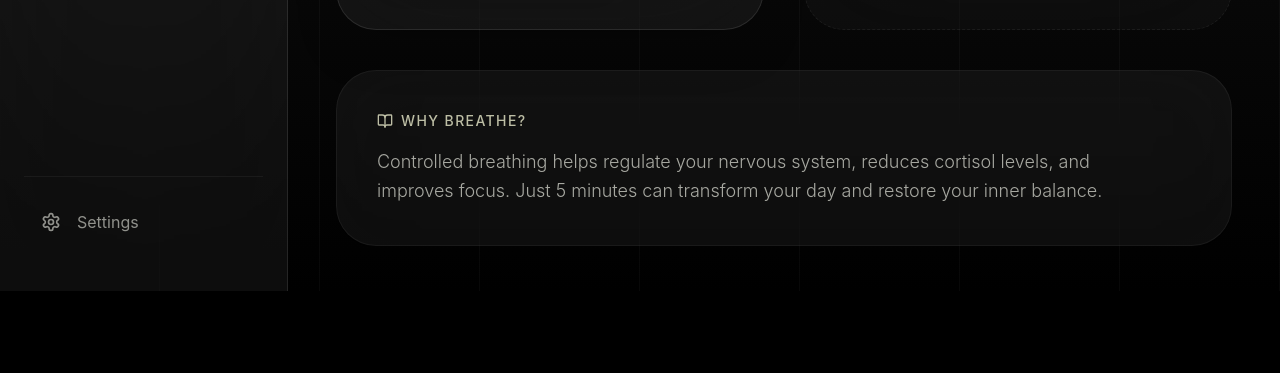
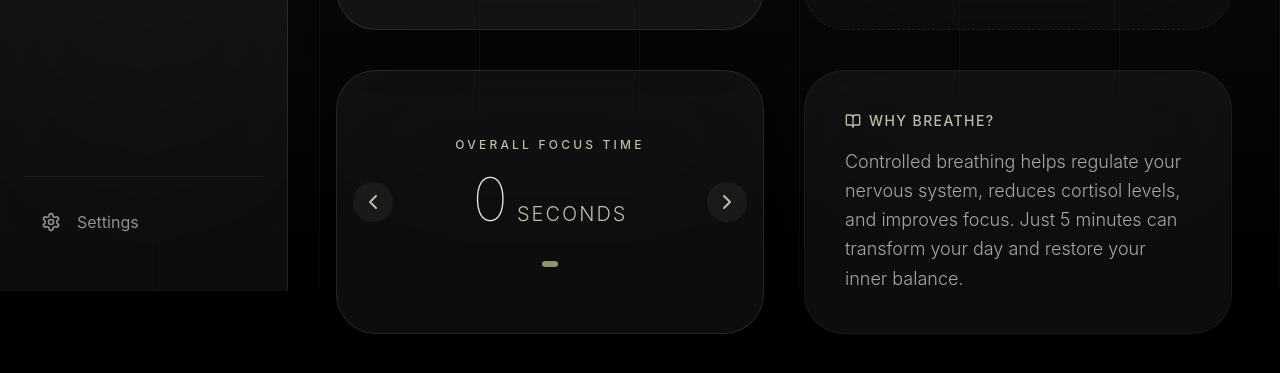
Before and after one commit to vishwascr/breathingapp, a React (Vite) app in the folder frontend/: page / in a window 1280 px wide. Shown: the part 509-882 px from the top of the page. Before the commit the page ends 835 px from the top, so only its background shows below. Built offline with nearby package versions, Linux system fonts and the light colour scheme; no server answers.

Commit message:
Dashboard stats - total time added

```diff
--- a/frontend/src/components/Dashboard.jsx
+++ b/frontend/src/components/Dashboard.jsx
@@ -1,12 +1,30 @@
 import { useState, useRef, useEffect } from 'react';
 import { useNavigate } from 'react-router-dom';
-import { Play, ChevronDown, Clock, BookOpen, Quote } from 'lucide-react';
+import { Play, ChevronDown, Clock, BookOpen, ChevronLeft, ChevronRight } from 'lucide-react';
 
 function Dashboard({ history, methods, selectedMethod, onMethodChange }) {
   const navigate = useNavigate();
   const [isDropdownOpen, setIsDropdownOpen] = useState(false);
   const dropdownRef = useRef(null);
+  const [activeStatIndex, setActiveStatIndex] = useState(0);
+
   const lastSession = history.length > 0 ? history[0] : null;
+
+  // Calculate Stats
+  const stats = [
+    {
+      label: 'Overall Focus Time',
+      total: history.reduce((total, session) => total + session.duration, 0),
+      color: 'text-text'
+    },
+    ...Object.entries(methods).map(([key, method]) => ({
+      label: `${method.name} Total`,
+      total: history
+        .filter(session => session.pattern === method.name)
+        .reduce((total, session) => total + session.duration, 0),
+      color: key === 'box' ? 'text-accent' : 'text-text'
+    }))
+  ].filter(stat => stat.total > 0 || stat.label === 'Overall Focus Time');
 
   const getGreeting = () => {
     const hour = new Date().getHours();
@@ -32,6 +50,9 @@ function Dashboard({ history, methods, selectedMethod, onMethodChange }) {
       setIsDropdownOpen(!isDropdownOpen);
     }
   };
+
+  const nextStat = () => setActiveStatIndex((prev) => (prev + 1) % stats.length);
+  const prevStat = () => setActiveStatIndex((prev) => (prev - 1 + stats.length) % stats.length);
 
   const greeting = getGreeting();
 
@@ -124,12 +145,52 @@ function Dashboard({ history, methods, selectedMethod, onMethodChange }) {
           </section>
         )}
 
-        <section className="bg-white/5 backdrop-blur-2xl border border-white/5 rounded-squircle-lg p-8 md:p-10 lg:col-span-2">
+        <section className="relative bg-white/5 backdrop-blur-3xl border border-white/10 rounded-squircle-lg p-8 md:p-10 shadow-xl flex flex-col justify-between hover:bg-white/10 transition-all duration-300 min-h-[220px]">
+          <button
+            onClick={prevStat}
+            className="absolute left-4 top-1/2 -translate-y-1/2 p-2 rounded-full bg-white/5 hover:bg-white/10 text-dim transition-all z-20"
+          >
+            <ChevronLeft size={24} />
+          </button>
+          <button
+            onClick={nextStat}
+            className="absolute right-4 top-1/2 -translate-y-1/2 p-2 rounded-full bg-white/5 hover:bg-white/10 text-dim transition-all z-20"
+          >
+            <ChevronRight size={24} />
+          </button>
+
+          <div className="px-8 flex flex-col items-center text-center h-full justify-center">
+            <div className="flex items-center gap-2 mb-4">
+              <h3 className="text-xs uppercase tracking-[0.2rem] text-dim font-medium">{stats[activeStatIndex].label}</h3>
+            </div>
+            <div className="flex items-baseline justify-center gap-3">
+              <span className={`text-5xl md:text-6xl font-thin tracking-tighter ${stats[activeStatIndex].color}`}>
+                {stats[activeStatIndex].total}
+              </span>
+              <span className="text-lg md:text-xl font-light text-dim uppercase tracking-widest">seconds</span>
+            </div>
+
+            {/* Pagination Dots */}
+            <div className="flex gap-2 mt-8">
+              {stats.map((_, i) => (
+                <button
+                  key={i}
+                  onClick={() => setActiveStatIndex(i)}
+                  className={`w-1.5 h-1.5 rounded-full transition-all duration-300 ${
+                    activeStatIndex === i ? 'bg-accent w-4' : 'bg-white/20'
+                  }`}
+                />
+              ))}
+            </div>
+          </div>
+        </section>
+
+        <section className="bg-white/5 backdrop-blur-2xl border border-white/5 rounded-squircle-lg p-8 md:p-10 flex flex-col h-full">
           <div className="flex items-center gap-2 mb-4">
             <BookOpen size={16} className="text-dim" />
             <h3 className="text-sm uppercase tracking-widest text-dim font-medium">Why Breathe?</h3>
           </div>
-          <p className="text-base md:text-lg font-light text-text/70 leading-relaxed max-w-3xl">
+          <p className="text-base md:text-lg font-light text-text/70 leading-relaxed">
             Controlled breathing helps regulate your nervous system, reduces cortisol levels, and improves focus. Just 5 minutes can transform your day and restore your inner balance.
           </p>
         </section>
--- a/frontend/src/components/Settings.jsx
+++ b/frontend/src/components/Settings.jsx
@@ -10,6 +10,11 @@ function Settings({ methods, updateBoxDuration, currentTheme, setTheme, themes }
   };
 
   const handleSave = () => {
+    const val = boxPattern[0];
+    if (val < 4 || val > 6) {
+      alert('Box breathing duration must be between 4 and 6 seconds.');
+      return;
+    }
     updateBoxDuration(boxPattern);
     alert('Box breathing duration updated!');
   };
@@ -50,12 +55,13 @@ function Settings({ methods, updateBoxDuration, currentTheme, setTheme, themes }
           </div>
           <div className="flex items-end gap-3 md:gap-6">
             <div className="flex flex-col gap-2 flex-1 min-w-0">
-              <label className="text-[0.65rem] md:text-sm font-light text-dim/80 ml-1 uppercase tracking-wider truncate">Seconds per phase</label>
+              <label className="text-[0.65rem] md:text-sm font-light text-dim/80 ml-1 uppercase tracking-wider truncate">Seconds per phase (4-6s)</label>
               <input
                 type="number"
                 value={boxPattern[0]}
                 onChange={(e) => handleChange(e.target.value)}
-                min="0"
+                min="4"
+                max="6"
                 className="w-full bg-white/5 border border-white/10 rounded-squircle-sm px-4 text-text text-center text-xl font-light focus:outline-none focus:border-accent transition-all h-[60px]"
               />
             </div>
```
